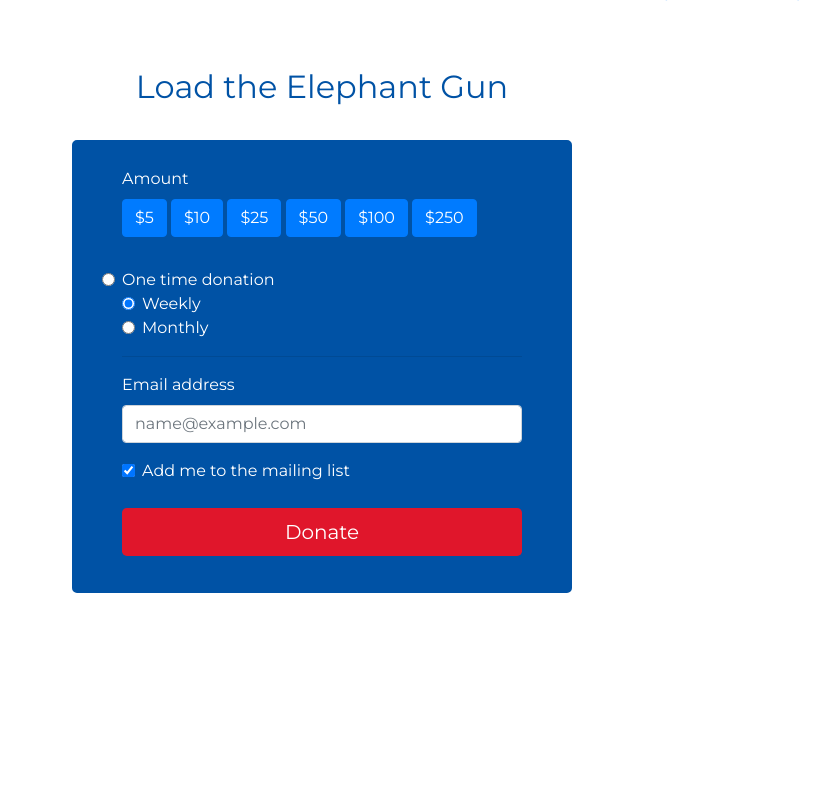
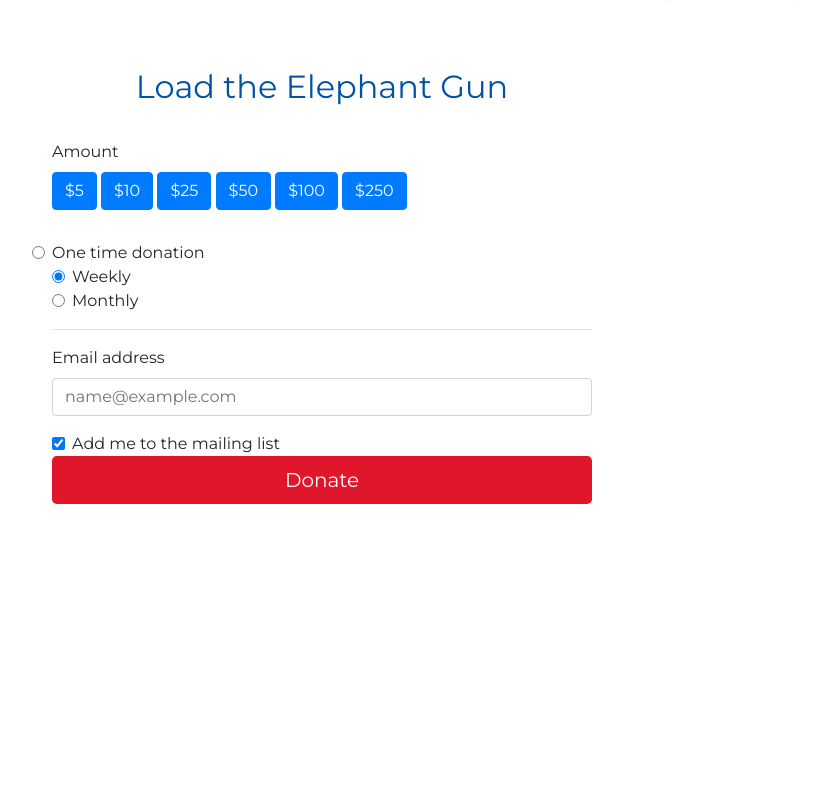
Before and after one commit to jeremybelcher/elephantgun, a PHP site: page /index.html in a window 1280 px wide. Shown: the part 2207-2996 px from the top of the page, without its empty margins (318-1148 px from the left). Run offline with PHP 8.4, Linux system fonts and the light colour scheme; some libraries are stand-ins or nearby versions.

Commit message:
updates bootstrap layout

```diff
--- a/index.html
+++ b/index.html
@@ -73,13 +73,11 @@
           <h2>Load the Elephant Gun</h2>
         </div>
       </div>
-      <div class="row">
-        <div class="col">
+      <div class="row justify-content-center">
+        <div class="col-lg-6 col-md-8 col-sm-12">
           <div class="formwrapper">
 
             <form class="donateform">
-
-
               <div class="form-group">
                 <label for="amount">Amount</label>
                 <br />
--- a/styles.css
+++ b/styles.css
@@ -93,14 +93,14 @@ li {
   padding-bottom: 15px;
 }
 
-.formwrapper {
+/* .formwrapper {
   width: 500px;
   margin: auto;
   border: 2px solid #0052A5;
   border-radius: 5px;
   background-color: #0052A5;
   color: #fff;
-}
+} */
 
 .donate {
   background-color: #fff;
@@ -112,11 +112,11 @@ li {
   color: #0052A5;
 }
 
-.donateform {
+/* .donateform {
   padding: 25px 0 0 0;
   width: 400px;
   margin: auto;
-}
+} */
 
 .frequency {
   padding: 15px 0 0 0;
```
